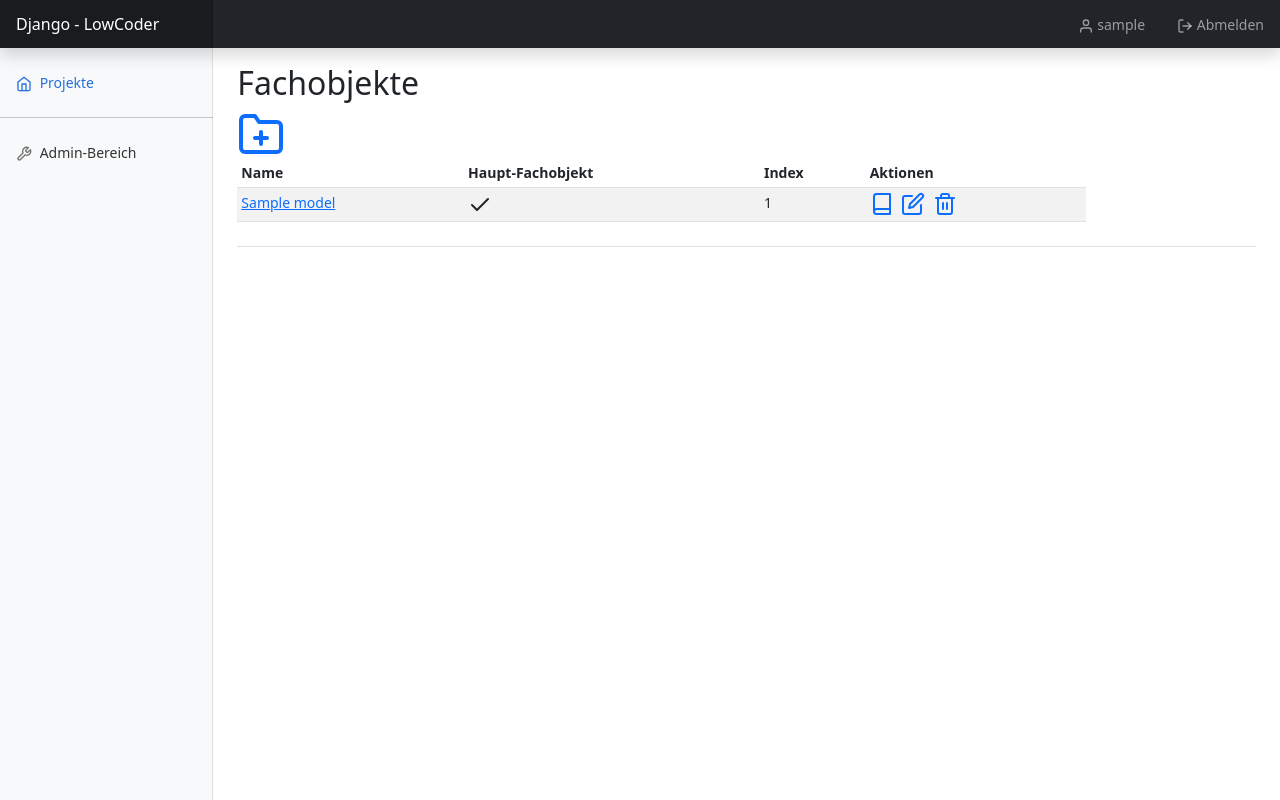
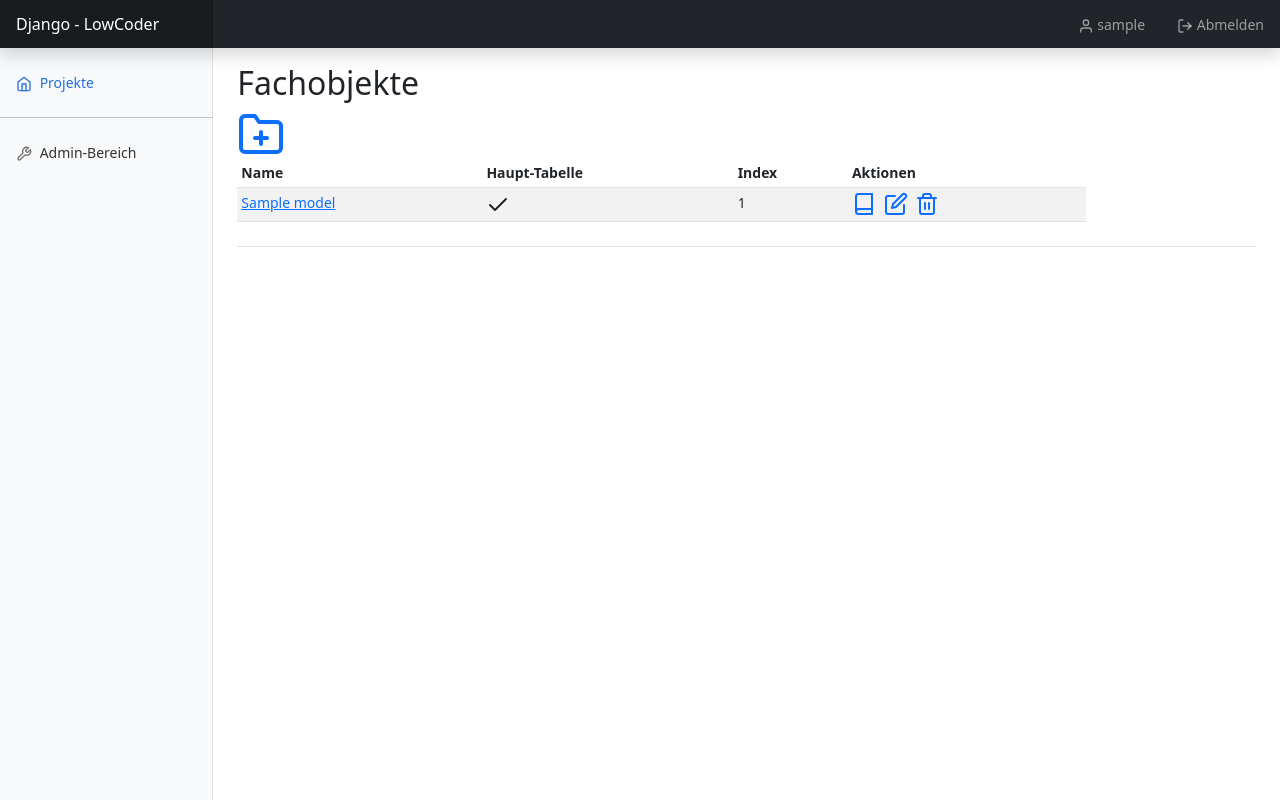
Before and after one commit to HenryJobst/django_lowcoder, a Django app: page /project/1/model in a window 1280 px wide. Run offline with Django 4.2, Linux system fonts and the light colour scheme; a user stored in the database is signed in; tables that the repository leaves empty hold one stand-in row (values such as "Sample post"); some libraries are stand-ins or nearby versions.

Commit message:
Fachobjekt -> Tabelle

```diff
--- a/project/forms/forms_project.py
+++ b/project/forms/forms_project.py
@@ -130,9 +130,9 @@ class ProjectEditModelForm(ModelForm):
         self.helper.form_class = "m-auto"
         self.helper.layout = Layout(
             Fieldset(
-                _("Fachobjekt"),
+                _("Tabelle"),
                 FloatingField("name"),
-                FloatingField(Field("is_main_entity", label=_("Haupt-Fachobjekt"))),
+                FloatingField(Field("is_main_entity", label=_("Haupt-Tabelle"))),
                 FloatingField("index"),
             ),
             Submit("submit", _("Speichern")),
@@ -156,7 +156,7 @@ class ProjectDeleteModelForm(ModelForm):
         self.helper.form_class = "w-100 m-auto text-center"
         self.helper.layout = Layout(
             HTML(
-                """<p>Wollen Sie das Fachobjekt <b>{{ object.name }}</b>
+                """<p>Wollen Sie die Tabelle <b>{{ object.name }}</b>
                 wirklich
             löschen?</p>"""
             ),
--- a/project/templates/project/base_generic.html
+++ b/project/templates/project/base_generic.html
@@ -131,14 +131,14 @@
                            href="{% url 'project_update_settings' request.session.selected %}">
                             <span data-feather="settings"
                                   class="align-text-bottom"></span>
-                        Erw. Einstellungen
+                        + Einstellungen
                     </a>
                     </li>
                     <li><a class="nav-link active" aria-current="page"
                            href="{% url 'project_list_model' request.session.selected %}">
                             <span data-feather="list"
                                   class="align-text-bottom"></span>
-                        Fachobjekte
+                        Tabellen
                     </a>
                     </li>
                     </ul>
--- a/project/templates/project/model_list.html
+++ b/project/templates/project/model_list.html
@@ -15,7 +15,7 @@
         <thead>
         <tr>
             <th scope="col">Name</th>
-            <th scope="col">Haupt-Fachobjekt</th>
+            <th scope="col">Haupt-Tabelle</th>
             <th scope="col">Index</th>
             <th scope="col">Aktionen</th>
         </tr>
```
